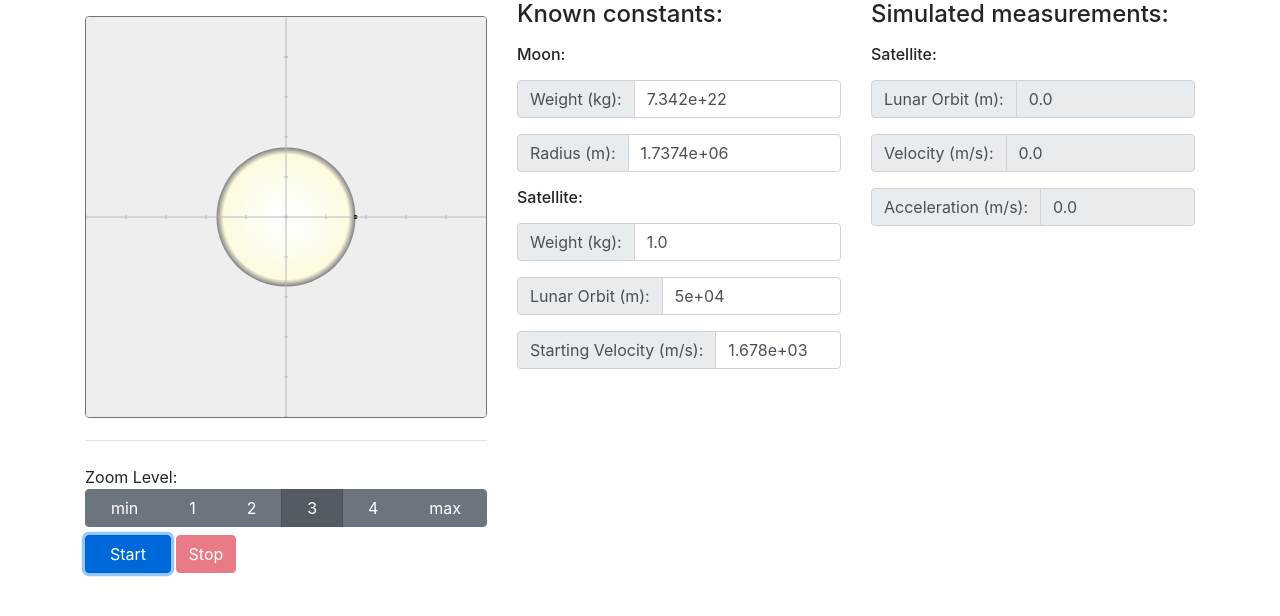
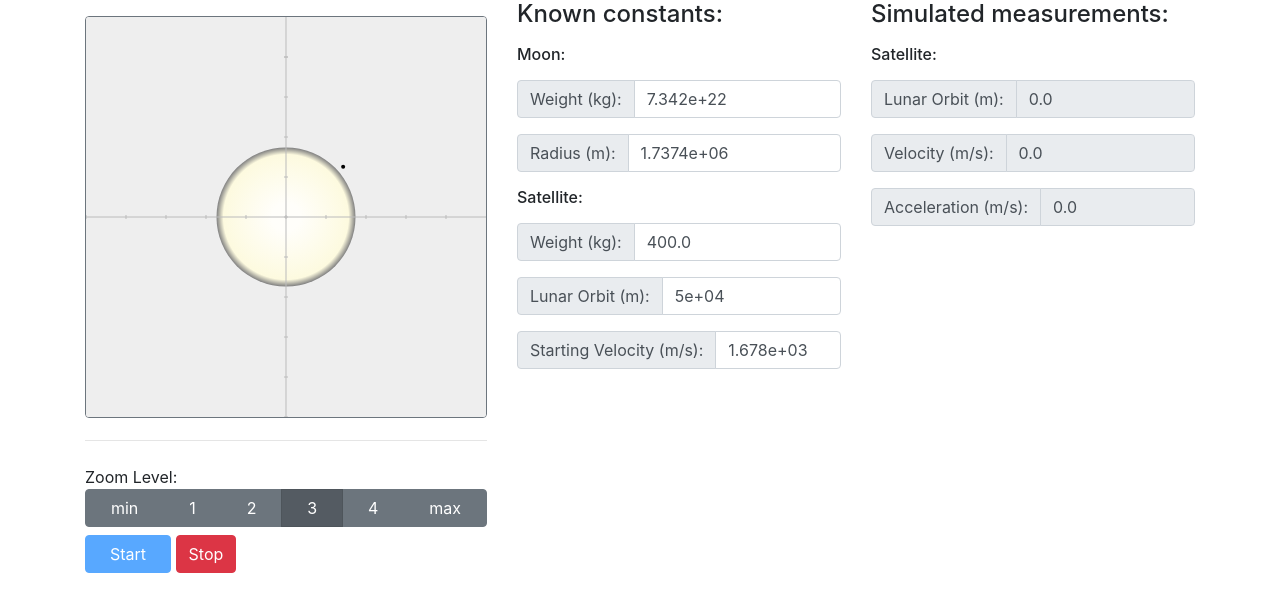
Before and after one commit to Vest/moonSim, a plain HTML site: page index.html in a window 1280 px wide. Both pictures are taken after a click on the button "Start". Drawn offline with nearby package versions, Linux system fonts and the light colour scheme.

Commit message:
First launch of the sattelite. Created a hard-coded version of the universe simulation between two bodies.

```diff
--- a/index.html
+++ b/index.html
@@ -79,7 +79,7 @@
                     <span class="input-group-text" id="satWeightLbl">Weight (kg):</span>
                 </div>
                 <input aria-describedby="satWeightLbl" aria-label="Weight" class="form-control" id="satWeightInput"
-                       placeholder="Weight" type="number" value="1.0">
+                       placeholder="Weight" type="number" value="400.0">
             </div>
             <div class="input-group mb-3">
                 <div class="input-group-prepend">
--- a/js/board.js
+++ b/js/board.js
@@ -133,8 +133,13 @@ class Board {
         let centerX = 0, centerY = 0, radius = 0;
 
         for (let body of this._lightObjects) {
-            centerX = this._viewportParams.projectX(this._positions.get(body.key).x);
-            centerY = this._viewportParams.projectY(this._positions.get(body.key).y);
+            const bodyPos = this._positions.get(body.key);
+            if (!this._viewportParams.isPointVisible(bodyPos)) {
+                continue;
+            }
+
+            centerX = this._viewportParams.projectX(bodyPos.x);
+            centerY = this._viewportParams.projectY(bodyPos.y);
 
             this.ctx.save();
             this.ctx.fillStyle = "Black";
--- a/js/main.js
+++ b/js/main.js
@@ -19,12 +19,32 @@ window.addEventListener("load", function (e) {
     }
     document.getElementById("btnZoom3").click(); // default zoom level to avoid FF page state caching
 
-    universe.addBody(moon, new Coord(0, 0));
-    universe.addBody(sat, new Coord(moon.radius + 100, 0), new Velocity(2, 0));
+    const lunarOrbit = document.getElementById("satOrbitInput").valueAsNumber;
+    const satSpeed = document.getElementById("satStartVelocityInput").valueAsNumber;
 
-    board.addBody(universe.massBodies[0].body, universe.massBodies[0].position);
-    board.addBody(universe.lightBodies[0].body, universe.lightBodies[0].position);
+    let massiveBody = universe.addBody(moon, new Coord(0, 0));
+    board.addBody(massiveBody.body, massiveBody.position);
 
+    let lightBody = universe.addBody(sat, new Coord(moon.radius + lunarOrbit, 0), new Velocity(0, satSpeed));
+    board.addBody(lightBody.body, lightBody.position);
+
+    const btnStart = document.getElementById("btnStart");
+    const btnStop = document.getElementById("btnStop");
+    btnStart.addEventListener("click", () => {
+        btnStart.disabled = true;
+        btnStop.disabled = false;
+        universe.start();
+
+        window.setInterval(() => {
+            universe.makeStep();
+        }, 1);
+
+    });
+    btnStop.addEventListener("click", () => {
+        btnStart.disabled = false;
+        btnStop.disabled = true;
+        universe.stop();
+    });
 
     console.timeEnd("Init");
 });
--- a/js/universe.js
+++ b/js/universe.js
@@ -9,6 +9,8 @@ class Universe {
         Object.defineProperty(this, "lightBodies", {
             value: []
         });
+
+        this._isRunning = false;
     }
 
     addBody(body, startPosition, startVelocity) {
@@ -20,6 +22,48 @@ class Universe {
         } else {
             this.lightBodies.push(b);
         }
+
+        return b;
+    }
+
+    makeStep() {
+        if (!this._isRunning) {
+            return;
+        }
+        console.log("step");
+        const moonState = this.massBodies[0];
+        const satState = this.lightBodies[0];
+
+        const dx = satState.position.x - moonState.position.x;
+        const dy = satState.position.y - moonState.position.y;
+        const alpha = Math.atan2(dy, dx);
+        const distSquared = dx * dx + dy * dy;
+        const orbit = Math.sqrt(distSquared) - moonState.body.radius;
+        const acc = G * moonState.body.weight / distSquared;
+
+        satState.acc.ax = -acc * Math.cos(alpha); //direction toward the Moon
+        satState.acc.ay = acc * Math.sin(alpha);
+
+        satState.velocity.vx += satState.acc.ax;
+        satState.velocity.vy += satState.acc.ay;
+
+        console.log(`Angle between dy & dx is ${alpha * 180 / Math.PI} deg`);
+        console.log(`Lunar orbit: ${orbit} m`);
+
+        satState.position.x += satState.velocity.vx;
+        satState.position.y += satState.velocity.vy;
+
+        //  debugger
+    }
+
+    start() {
+        this._isRunning = true;
+        console.log("World, start!");
+    }
+
+    stop() {
+        this._isRunning = stop;
+        console.log("World, stop!");
     }
 
 }
@@ -50,3 +94,35 @@ class Acceleration {
 export {
     Universe, Velocity
 };
+/*
+function getAngle(dx, dy) {
+    const EPSILON = 0.000001;
+    const tan = Math.abs(dy / dx);
+    let alpha = 0;
+
+    if (Math.abs(dx) < EPSILON && dy > 0)
+        alpha = -Math.PI / 2;
+    else if (Math.abs(dx) < EPSILON && dy < 0)
+        alpha = Math.PI / 2;
+    else {
+        alpha = Math.atan(tan);
+
+        if (dx > 0 && dy < 0)
+            alpha = alpha;
+        else if (dx < 0 && dy > 0)
+            alpha -= Math.PI;
+        else if (dx < 0 && dy < 0)
+            alpha = Math.PI - alpha;
+        else if (dx > 0 && dy > 0)
+            alpha *= -1;
+        else if (dx > 0 && Math.abs(dy) < EPSILON)
+            alpha = 0;
+        else if (dx < 0 && Math.abs(dy) < EPSILON)
+            alpha = Math.PI;
+    }
+
+    return alpha;
+}
+
+
+ */
```
